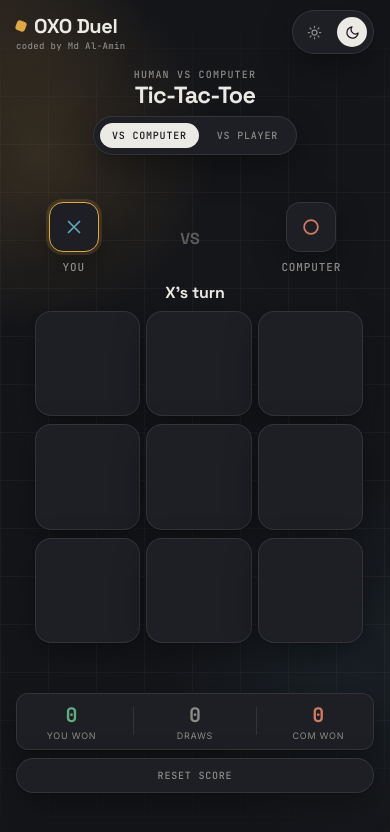
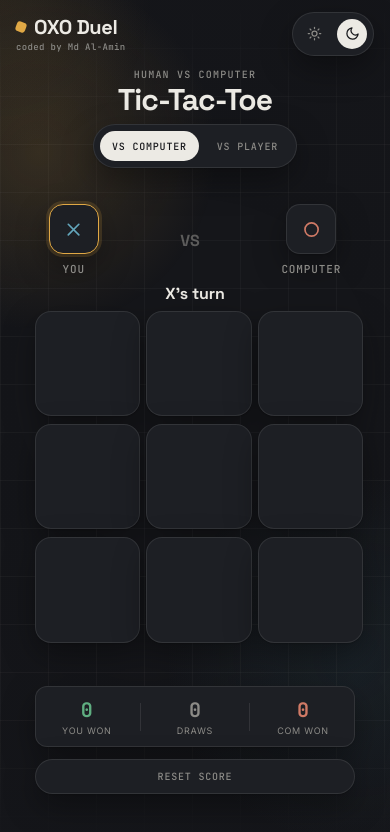
Before and after one commit to itismdalamin/web-projects, a plain HTML site: page TicTacToe/index.html in a window 390 px wide. Drawn offline with Linux system fonts and the light colour scheme.

Commit message:
Update style.css

```diff
--- a/TicTacToe/style.css
+++ b/TicTacToe/style.css
@@ -1,4 +1,3 @@
-
 @import url('https://fonts.googleapis.com/css2?family=Space+Grotesk:wght@500;700&family=Inter:wght@400;500;600&family=JetBrains+Mono:wght@500;700&display=swap');
 
 :root{
@@ -505,28 +504,29 @@ h1{
 
 @media (max-width:700px){
   body{overflow:hidden;}
-  main{padding:4px 16px 12px; gap:8px; justify-content:space-evenly;}
+  .topbar{padding: 1.4dvh 16px;}
+  main{padding: 0 16px 2.6dvh; gap: 1dvh; justify-content:space-evenly;}
   .title-block{display:flex; gap:2px;}
-  h1{font-size:clamp(22px, 6vw, 32px);}
+  h1{font-size:clamp(18px, 5.4dvh, 30px); line-height:1.1;}
   .eyebrow{font-size:10px;}
   .mode-toggle{display:flex;}
-  .mode-toggle button{padding:6px 12px; font-size:10px;}
-  .game-layout{display:flex; flex-direction:column; justify-content:space-evenly; flex:1; width:100%; gap:8px;}
-  .play-panel{display:flex; flex-direction:column; gap:8px; width:100%;}
+  .mode-toggle button{padding: 1dvh 12px; font-size:10px;}
+  .game-layout{--panel-width: min(320px, 40dvh, 82vw); display:flex; flex-direction:column; justify-content:space-evenly; flex:1; min-height:0; width:100%; gap: 2.6dvh;}
+  .play-panel{display:flex; flex-direction:column; gap: 0.8dvh; width:100%;}
   .arena{max-width:none; width:100%;}
   .duel{gap:16px; justify-content:space-around; width:100%;}
-  .duel-icon-wrap{width:50px; height:50px; border-radius:14px;}
-  .duel-icon-wrap svg{width:22px; height:22px;}
-  .play-panel > .result-banner{display:block; min-height:20px; font-size:16px;}
-  .board{gap:8px; width:100%; max-width:320px;}
+  .duel-icon-wrap{width: clamp(38px, 9dvh, 50px); height: clamp(38px, 9dvh, 50px); border-radius:14px;}
+  .duel-icon-wrap svg{width:44%; height:44%;}
+  .play-panel > .result-banner{display:block; min-height: 2.2dvh; font-size: clamp(13px, 3.2dvh, 16px);}
+  .board{gap: clamp(6px, 1.3dvh, 8px); width:100%; max-width: var(--panel-width); margin:0 auto;}
   .cell{width:100%; height:auto; aspect-ratio:1; border-radius:16px;}
-  .cell svg{width:28px; height:28px;}
-  .side-panel{display:flex; flex-direction:column; gap:8px; width:100%; margin-top:8px;}
+  .cell svg{width:32%; height:32%;}
+  .side-panel{display:flex; flex-direction:column; gap: 1.4dvh; width:100%; margin-top:0;}
   .result-card{display:none;}
-  .scoreboard{padding:8px 14px; gap:10px; border-radius:12px; width:100%; box-sizing:border-box;}
-  .score-num{font-size:20px;}
+  .scoreboard{padding: clamp(6px, 1.4dvh, 10px) 14px; gap:10px; border-radius:12px; width:100%; max-width: var(--panel-width); margin:0 auto; box-sizing:border-box;}
+  .score-num{font-size: clamp(15px, 3.2dvh, 20px);}
   .score-label{font-size:9px;}
-  .reset-btn{padding:10px 16px; font-size:10px; width:100%; text-align:center; box-sizing:border-box;}
+  .reset-btn{padding: clamp(7px, 1.6dvh, 10px) 16px; font-size:10px; width:100%; max-width: var(--panel-width); margin:0 auto; text-align:center; box-sizing:border-box;}
 }
 
 @media (max-height:660px){
@@ -540,4 +540,4 @@ h1{
   .scoreboard{padding:6px 12px;}
   .score-num{font-size:18px;}
   .reset-btn{padding:8px 12px; font-size:9px;}
-}
+  }
```
